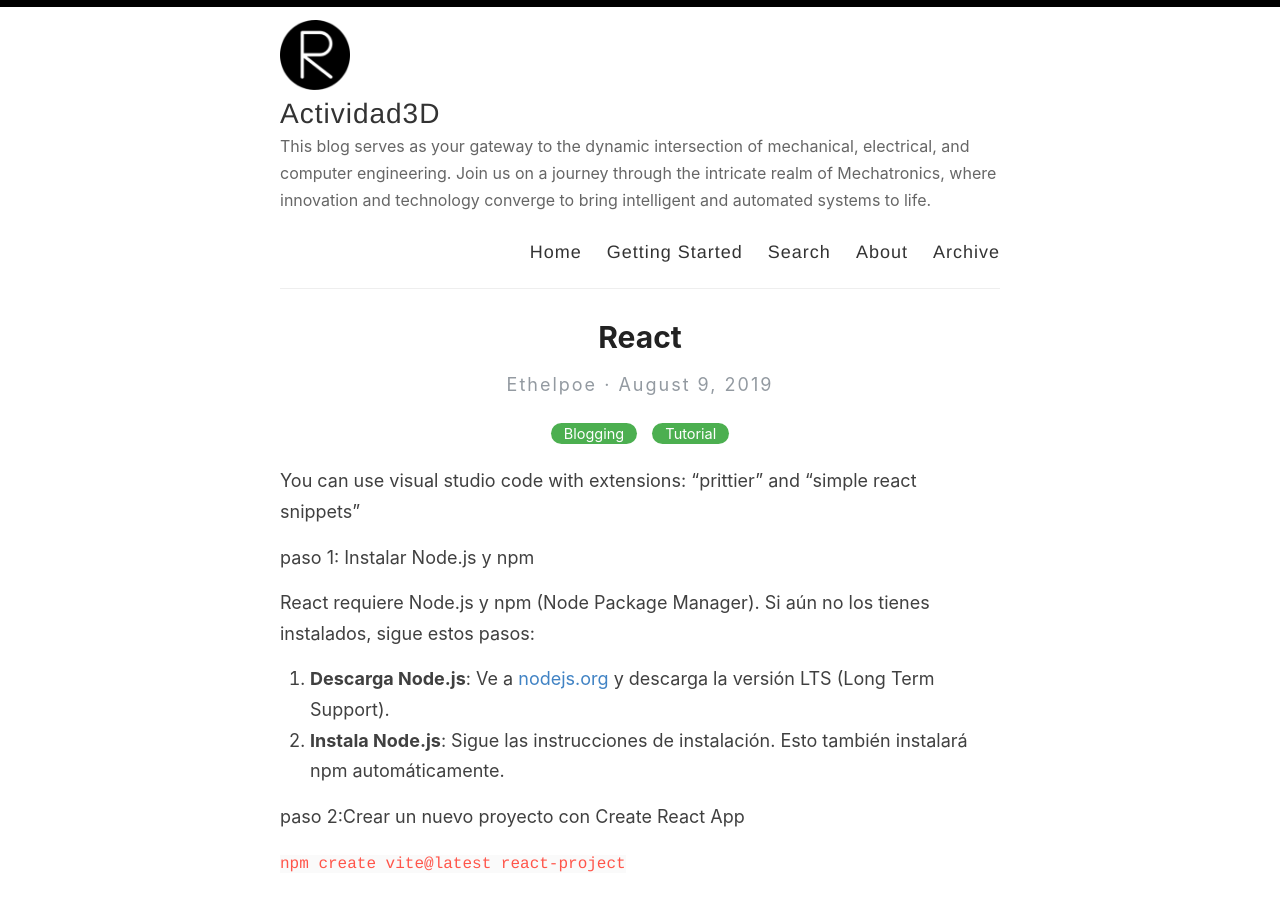
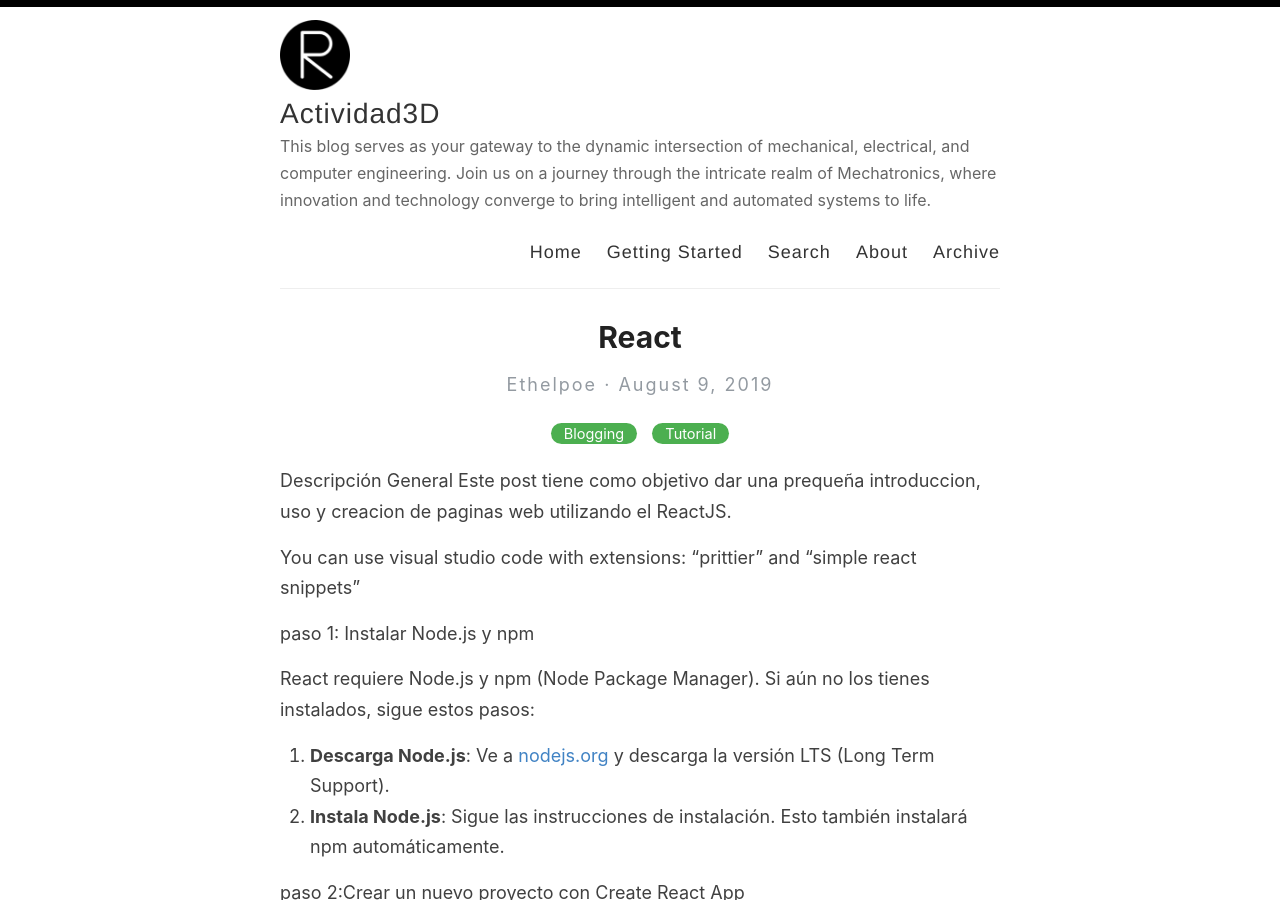
Before and after one commit to ethelpoe/ethelpoe.github.io, a Jekyll site: the page built from _posts/2019-2-13-React Getting Starter.md, in a window 1280 px wide and 900 px high. Built offline with Jekyll 4.4.1, drawn with Linux system fonts in a browser that asks for light colours; our own code applies the rules of GitHub Pages for plain Markdown files.

Commit message:
Update 2019-2-13-React Getting Starter.md

```diff
--- a/_posts/2019-2-13-React Getting Starter.md
+++ b/_posts/2019-2-13-React Getting Starter.md
@@ -11,6 +11,8 @@ tags:
 pin: false
 ---
 
+Descripción General
+Este post tiene como objetivo dar una prequeña introduccion, uso y creacion de paginas web utilizando el ReactJS.
 
 You can use visual studio code with extensions: "prittier" and "simple react snippets"
 
```
